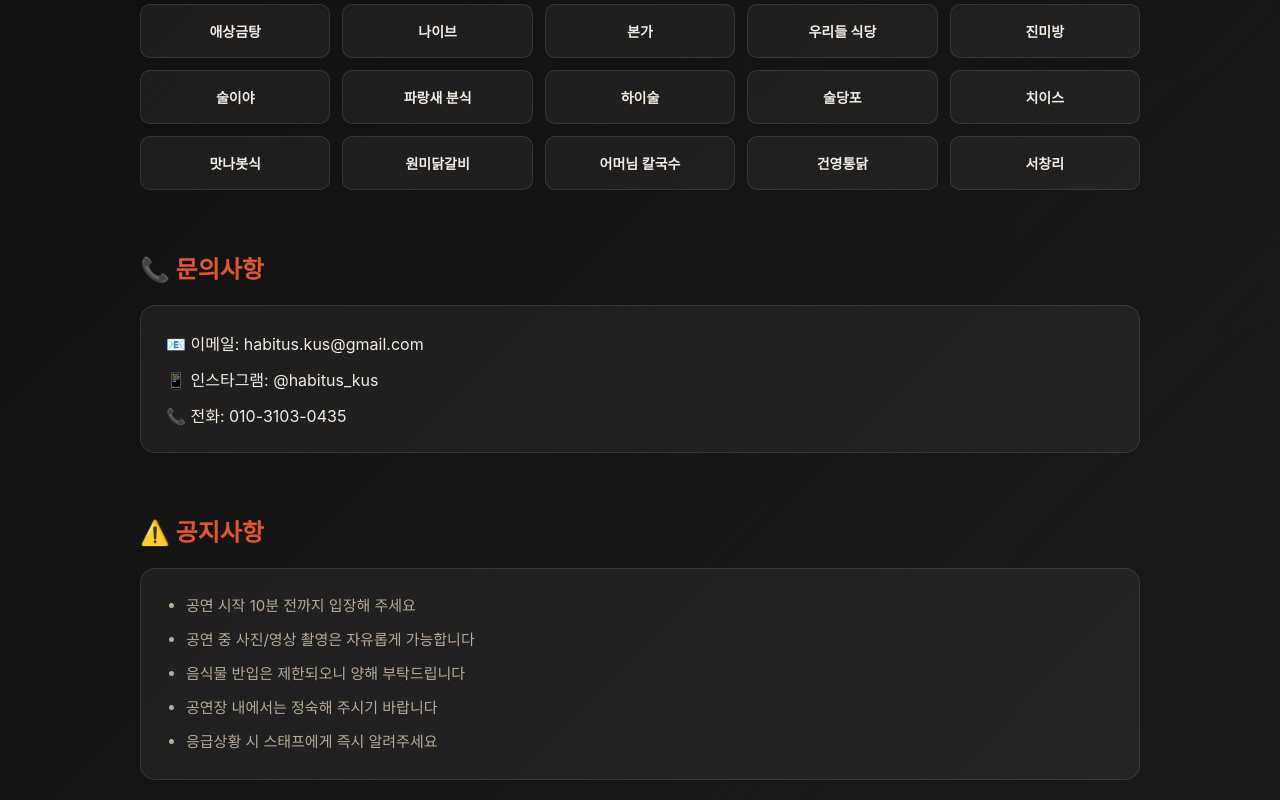
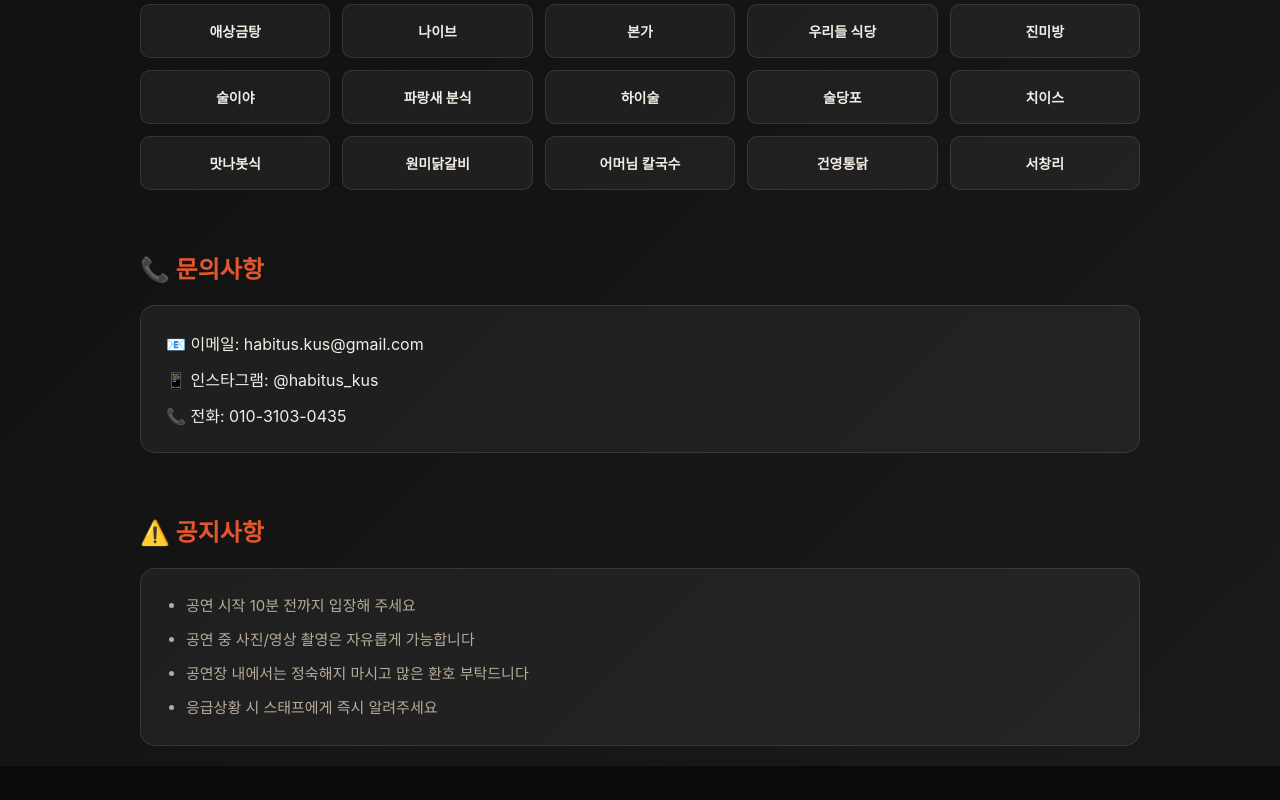
Before and after one commit to BBIYAKYEE7/habitus, a React (Create React App) app: page /concert-info in a window 1280 px wide. Shown: the part 1192-1992 px from the top of the page. After the commit the page ends 1958 px from the top, so only its background shows below. Built offline with nearby package versions, Linux system fonts and the light colour scheme; a web font is replaced by a local one.

Commit message:
주의 사항 변경

```diff
--- a/src/ConcertInfoPage.js
+++ b/src/ConcertInfoPage.js
@@ -74,8 +74,7 @@ const ConcertInfoPage = () => {
             <ul className="notice-list">
               <li>공연 시작 10분 전까지 입장해 주세요</li>
               <li>공연 중 사진/영상 촬영은 자유롭게 가능합니다</li>
-              <li>음식물 반입은 제한되오니 양해 부탁드립니다</li>
-              <li>공연장 내에서는 정숙해 주시기 바랍니다</li>
+              <li>공연장 내에서는 정숙해지 마시고 많은 환호 부탁드니다</li>
               <li>응급상황 시 스태프에게 즉시 알려주세요</li>
             </ul>
           </div>
```
